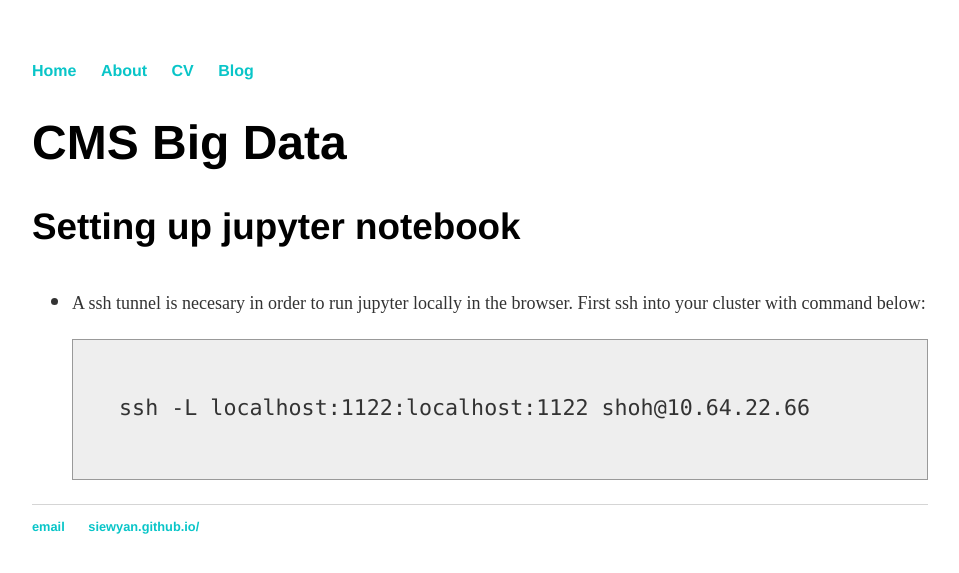
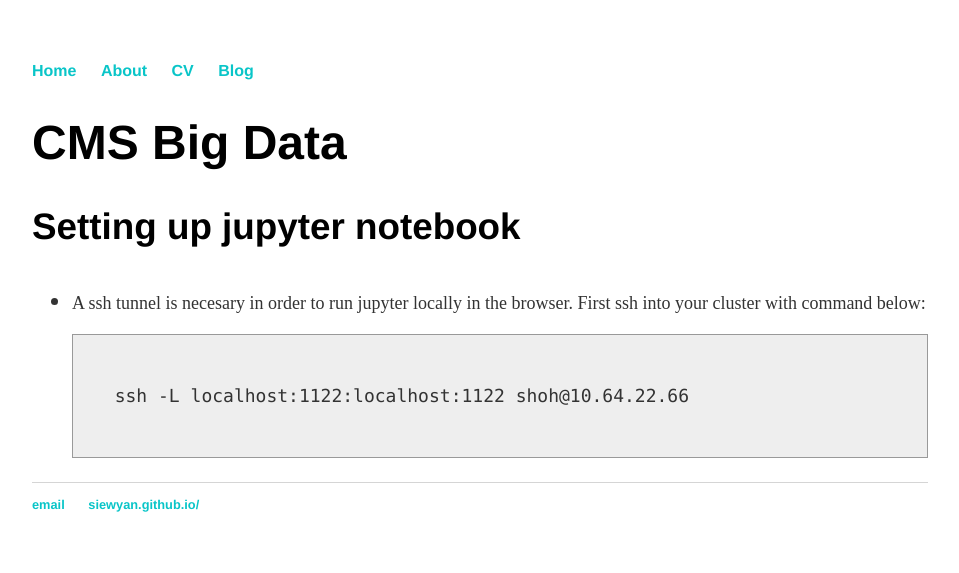
Before and after one commit to SiewYan/SiewYan.github.io, a Jekyll site: the page built from projects/CMSBigData.html, in a window 1280 px wide. Shown: the top 573 px of the page, without its empty margins (160-1119 px from the left). Built offline with Jekyll 4.4.1, drawn with Linux system fonts in a browser that asks for light colours; nearby versions of some CDN libraries.

Commit message:
Update main.css

```diff
--- a/css/main.css
+++ b/css/main.css
@@ -42,7 +42,7 @@ ul.posts li { list-style: none; }
 
 pre {
         font-family: "Courier 10 Pitch", Courier, monospace;
-        font-size: 95%;
+        font-size: large;
         line-height: 140%;
         white-space: pre;
         white-space: pre-wrap;
@@ -56,7 +56,7 @@ pre {
 
 code {
         font-family: Monaco, Consolas, "Andale Mono", "DejaVu Sans Mono", monospace;
-        font-size: 95%;
+        font-size: large;
         line-height: 140%;
         white-space: pre;
         white-space: pre-wrap;
```
